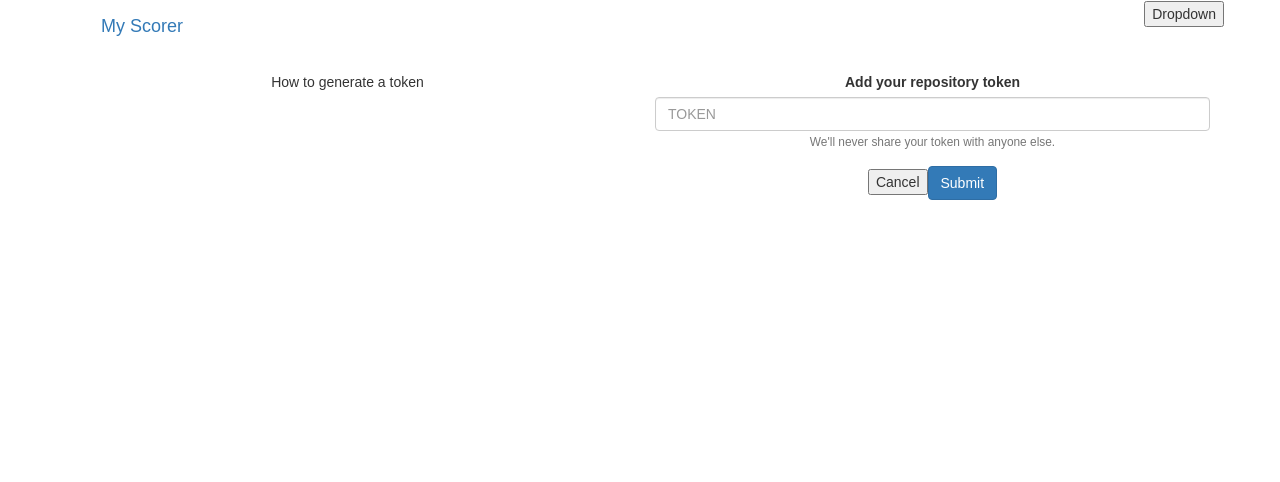
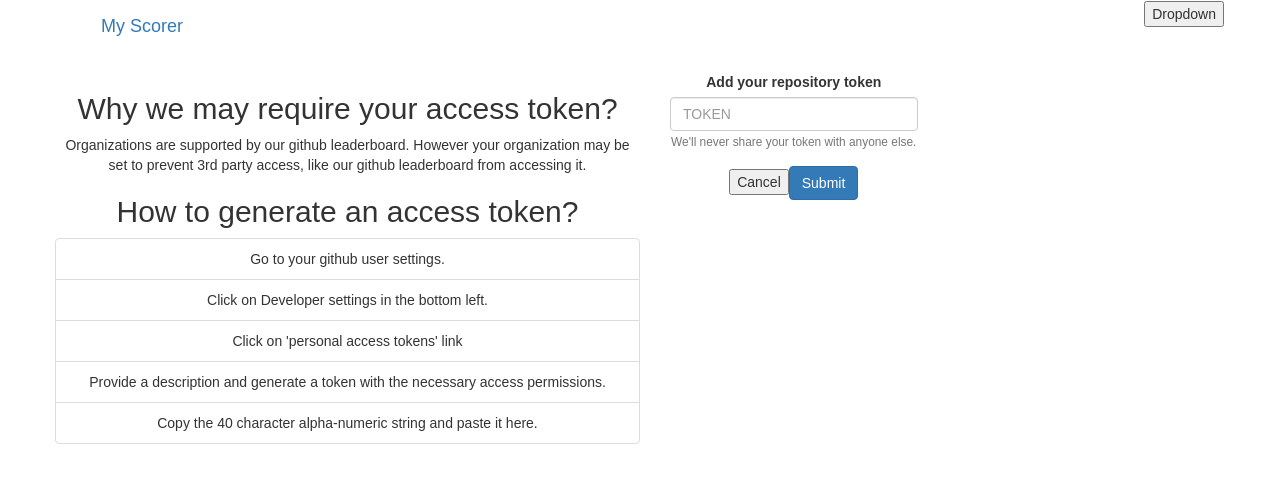
Before and after one commit to ranganathk/github-leaderboard-frontend, a React (Create React App) app: page /add-token in a window 1280 px wide. Shown: the top 482 px of the page. Built offline with nearby package versions, Linux system fonts and the light colour scheme; no server answers.

Commit message:
Break the token into 2 separate components

```diff
--- a/src/components/AddToken.js
+++ b/src/components/AddToken.js
@@ -1,58 +1,16 @@
-import React, { Component } from 'react';
-import DataService from '../services/dataService';
+import React from 'react';
+import AddTokenInfo from './AddTokenInfo';
+import AddTokenForm from './AddTokenForm';
 
-export default class AddToken extends Component {
-  constructor(props) {
-    super(props);
-    this.state = {
-      token: ''
-    };
-  }
+const AddToken = () => (
+  <div className="row">
+    <div className="col-md-6">
+      <AddTokenInfo />
+    </div>
+    <div className="col-md-6">
+      <AddTokenForm />
+    </div>
+  </div>
+);
 
-  updateToken = ev => {
-    const token = ev.target.value;
-    this.setState(() => ({ token }));
-  };
-
-  clearToken = ev => {
-    ev.preventDefault();
-    document.getElementById('submit-token-form').reset();
-    this.setState(() => ({ token: '' }));
-  };
-
-  submitToken = async ev => {
-    ev.preventDefault();
-    const resp = await DataService.sendOrganizationToken(this.state.token);
-    document.getElementById('submit-token-form').reset();
-    this.setState(() => ({ token: '' }));
-  };
-
-  render() {
-    return (
-      <div className="row">
-        <div className="col-md-6">How to generate a token</div>
-        <div className="col-md-6">
-          <form id="submit-token-form" onSubmit={this.submitToken}>
-            <div className="form-group">
-              <label>Add your repository token</label>
-              <input
-                className="form-control"
-                onChange={this.updateToken}
-                placeholder="TOKEN"
-              />
-              <small id="emailHelp" className="form-text text-muted">
-                We'll never share your token with anyone else.
-              </small>
-            </div>
-            <button type="cancel" onClick={this.clearToken}>
-              Cancel
-            </button>
-            <button type="submit" className="btn btn-primary">
-              Submit
-            </button>
-          </form>
-        </div>
-      </div>
-    );
-  }
-}
+export default AddToken;
--- /dev/null
+++ b/src/components/AddTokenForm.js
@@ -0,0 +1,55 @@
+import React, { Component } from 'react';
+import DataService from '../services/dataService';
+
+export default class AddTokenForm extends Component {
+  constructor(props) {
+    super(props);
+    this.state = {
+      token: ''
+    };
+  }
+
+  updateToken = ev => {
+    const token = ev.target.value;
+    this.setState(() => ({ token }));
+  };
+
+  clearToken = ev => {
+    ev.preventDefault();
+    document.getElementById('submit-token-form').reset();
+    this.setState(() => ({ token: '' }));
+  };
+
+  submitToken = async ev => {
+    ev.preventDefault();
+    const resp = await DataService.sendOrganizationToken(this.state.token);
+    document.getElementById('submit-token-form').reset();
+    this.setState(() => ({ token: '' }));
+  };
+
+  render() {
+    return (
+      <div className="col-md-6">
+        <form id="submit-token-form" onSubmit={this.submitToken}>
+          <div className="form-group">
+            <label>Add your repository token</label>
+            <input
+              className="form-control"
+              onChange={this.updateToken}
+              placeholder="TOKEN"
+            />
+            <small id="emailHelp" className="form-text text-muted">
+              We'll never share your token with anyone else.
+            </small>
+          </div>
+          <button type="cancel" onClick={this.clearToken}>
+            Cancel
+          </button>
+          <button type="submit" className="btn btn-primary">
+            Submit
+          </button>
+        </form>
+      </div>
+    );
+  }
+}
--- /dev/null
+++ b/src/components/AddTokenInfo.js
@@ -0,0 +1,31 @@
+import React from 'react';
+
+const AddTokenInfo = () => (
+  <div className="row">
+    <h2>Why we may require your access token?</h2>
+    <p>
+      Organizations are supported by our github leaderboard. However your
+      organization may be set to prevent 3rd party access, like our github
+      leaderboard from accessing it.
+    </p>
+    <h2>How to generate an access token?</h2>
+    <ul className="list-group">
+      <li className="list-group-item">Go to your github user settings.</li>
+      <li className="list-group-item">
+        Click on Developer settings in the bottom left.
+      </li>
+      <li className="list-group-item">
+        Click on 'personal access tokens' link
+      </li>
+      <li className="list-group-item">
+        Provide a description and generate a token with the necessary access
+        permissions.
+      </li>
+      <li className="list-group-item">
+        Copy the 40 character alpha-numeric string and paste it here.
+      </li>
+    </ul>
+  </div>
+);
+
+export default AddTokenInfo;
--- a/src/components/LeaderBoardList.js
+++ b/src/components/LeaderBoardList.js
@@ -1,9 +1,11 @@
 import React, { Component } from 'react';
 import LeaderBoard from './LeaderBoard';
-const LEADER_TYPE_ADDITIONS = 'additions';
-const LEADER_TYPE_DELETIONS = 'deletions';
-const LEADER_TYPE_COMMITS = 'commits';
-const LEADER_TYPE_RECENTLY_ADDED = 'recentlyAdded';
+import {
+  LEADER_TYPE_ADDITIONS,
+  LEADER_TYPE_DELETIONS,
+  LEADER_TYPE_COMMITS,
+  LEADER_TYPE_RECENTLY_ADDED
+} from '../constants';
 
 export default class LeaderBoardList extends Component {
   render() {
--- a/src/components/Topbar.js
+++ b/src/components/Topbar.js
@@ -1,13 +1,13 @@
 import React, { Component } from 'react';
 import TopbarItem from './TopbarItem';
-const ORGANIZATION_TOTAL_ADDITIONS_COLOR = 'primary';
-const ORGANIZATION_TOTAL_DELETIONS_COLOR = 'green';
-const ORGANIZATION_TOTAL_COMMITS_COLOR = 'red';
-const LEADER_TYPE_ADDITIONS = 'additions';
-const LEADER_TYPE_DELETIONS = 'deletions';
-const LEADER_TYPE_COMMITS = 'commits';
-// const LEADER_TYPE_RECENTLY_ADDED = 'recentlyAdded';
-// const ORGANIZATION_TOTAL_RECENTLY_ADDED_COLOR = 'green';
+import {
+  ORGANIZATION_TOTAL_ADDITIONS_COLOR,
+  ORGANIZATION_TOTAL_DELETIONS_COLOR,
+  ORGANIZATION_TOTAL_COMMITS_COLOR,
+  LEADER_TYPE_ADDITIONS,
+  LEADER_TYPE_DELETIONS,
+  LEADER_TYPE_COMMITS
+} from '../constants';
 
 export default class Topbar extends Component {
   render() {
--- /dev/null
+++ b/src/constants.js
@@ -0,0 +1,7 @@
+export const LEADER_TYPE_ADDITIONS = 'additions';
+export const LEADER_TYPE_DELETIONS = 'deletions';
+export const LEADER_TYPE_COMMITS = 'commits';
+export const LEADER_TYPE_RECENTLY_ADDED = 'recentlyAdded';
+export const ORGANIZATION_TOTAL_ADDITIONS_COLOR = 'primary';
+export const ORGANIZATION_TOTAL_DELETIONS_COLOR = 'green';
+export const ORGANIZATION_TOTAL_COMMITS_COLOR = 'red';
```
